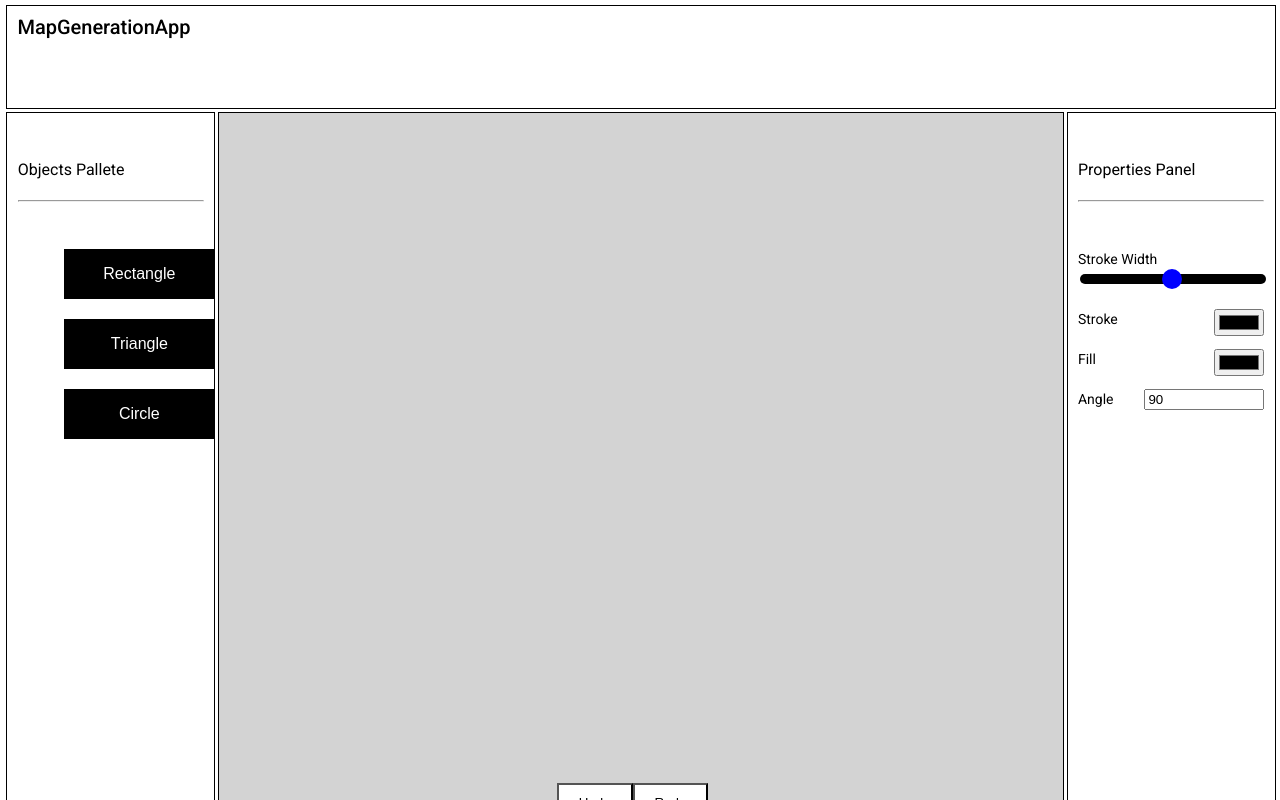
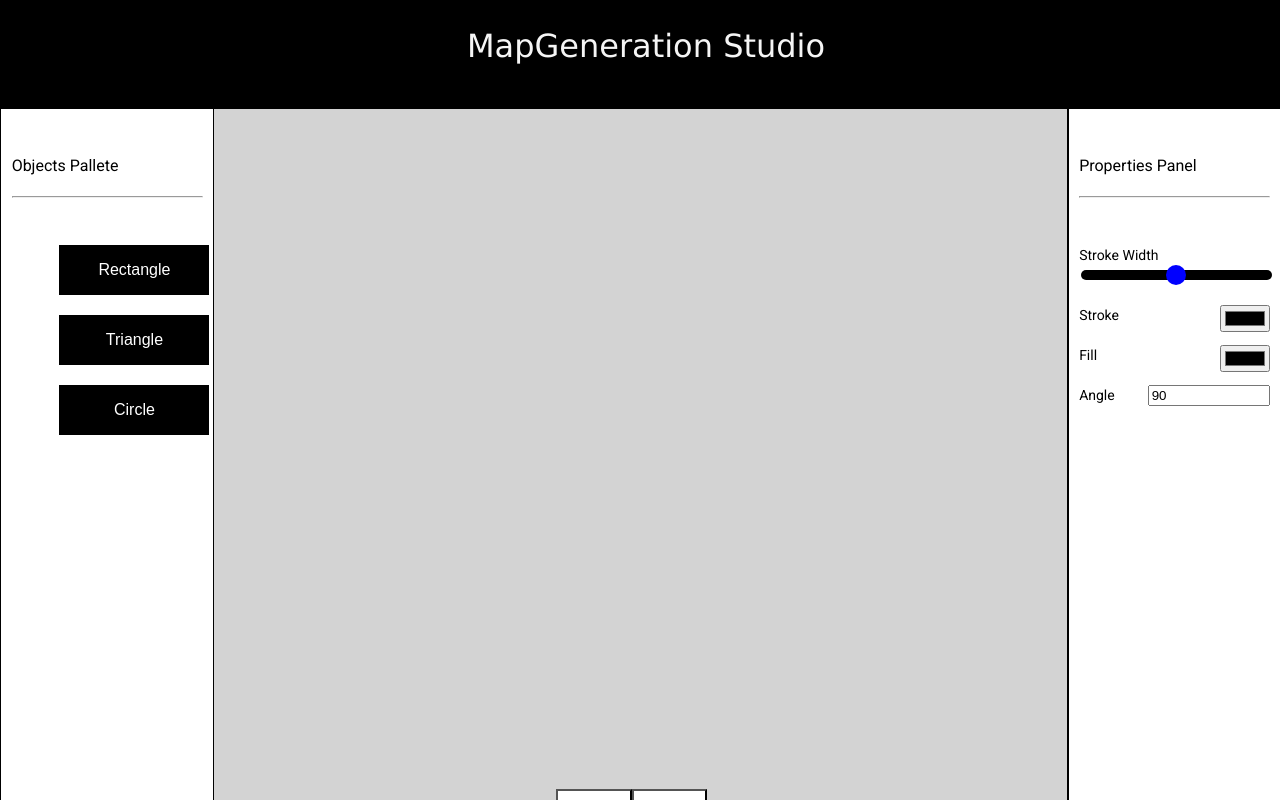
Before and after one commit to ashithprakas/MapgenerationApp-Ashith, an Angular app: page / in a window 1280 px wide. Shown: the top 800 px of the page. Built offline with nearby package versions, Linux system fonts and the light colour scheme.

Commit message:
ui tweaks

```diff
--- a/src/app/app.component.css
+++ b/src/app/app.component.css
@@ -3,10 +3,10 @@ mat-grid-tile {
 }
 
 .container{
-  width: 99%;
+  width: 100%;
   height: 100%;
   margin: auto;
-  padding: 5px;
+
 }
 
 .HeaderPanelAlign{
@@ -14,6 +14,9 @@ mat-grid-tile {
   width: 100%;
   padding-left: 10px;
   padding-top: 10px;
+  background-color: black;
+  text-align: center;
+  color: whitesmoke;
 }
 .ObjectPalleteContentAllign{
 
--- a/src/app/app.component.html
+++ b/src/app/app.component.html
@@ -1,5 +1,5 @@
 <div class="container">
-  <mat-grid-list cols="6" gutterSize="5px" rowHeight="102px">
+  <mat-grid-list cols="6"rowHeight="107px">
     <mat-grid-tile colspan="6" rowspan="1" >
       <div class="HeaderPanelAlign">
         <app-header></app-header>
--- a/src/app/header/header.component.css
+++ b/src/app/header/header.component.css
@@ -0,0 +1,5 @@
+.headerPanel{
+  font-size: xx-large;
+  padding: 30px;
+  font-family: Verdana, Geneva, Tahoma, sans-serif
+}
--- a/src/app/header/header.component.html
+++ b/src/app/header/header.component.html
@@ -1 +1,3 @@
-<h2>MapGenerationApp</h2>
+<div class="headerPanel">
+  <span>MapGeneration Studio</span>
+</div>
--- a/src/styles.css
+++ b/src/styles.css
@@ -1,3 +1,10 @@
 /* You can add global styles to this file, and also import other style files */
 
-body { margin: 0; font-family: Roboto, "Helvetica Neue", sans-serif; }
+html, body {
+  position:fixed;
+  top:0;
+  bottom:0;
+  left:0;
+  right:0;
+}
+body { margin: 0; font-family: Verdana, Geneva, Tahoma, sans-serif; }
```
